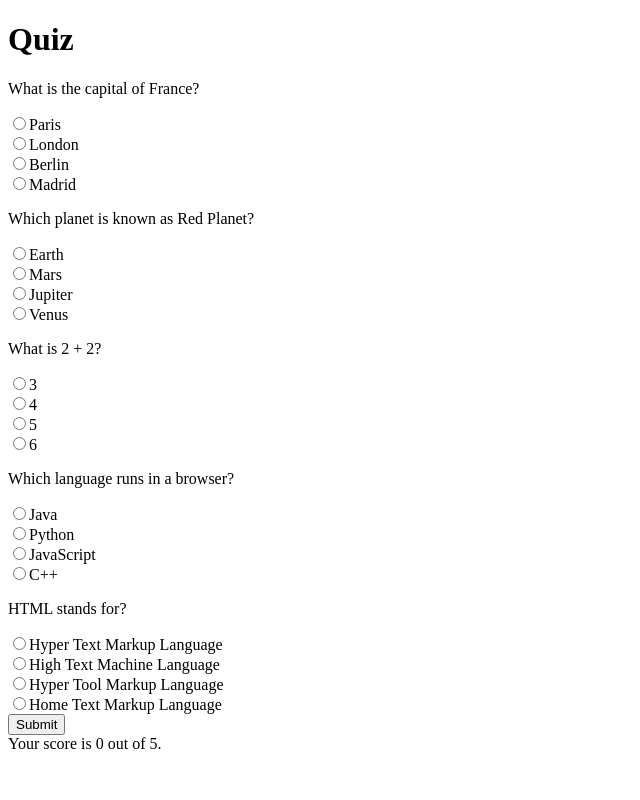
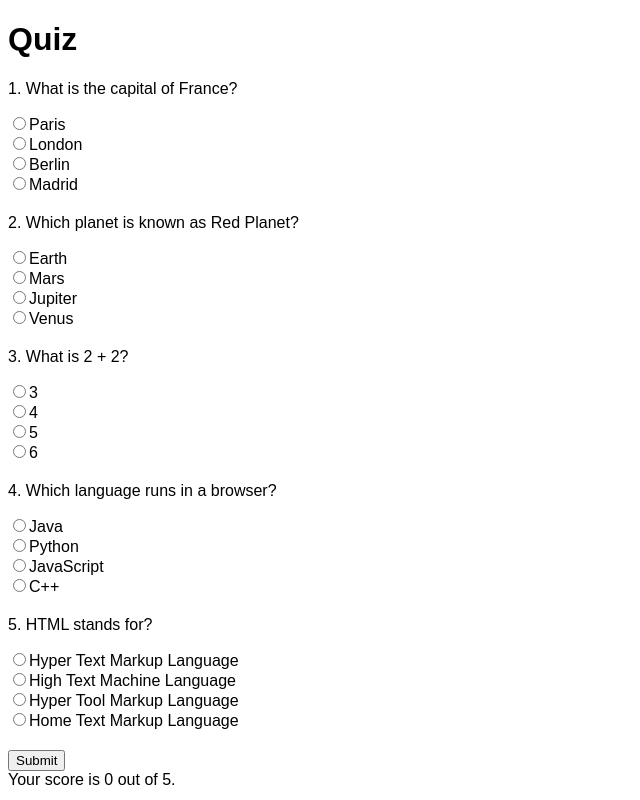
Before and after one commit to acciojob/quiz-with-session-vishalYadav89, a website: page main.html in a window 1280 px wide. Both pictures are taken after a click on the button "Submit". Shown: the whole page, without its empty margins (0-640 px from the left). Drawn offline with Linux system fonts and the light colour scheme.

Commit message:
created a submission

```diff
--- a/script.js
+++ b/script.js
@@ -3,7 +3,6 @@ const submitButton = document.getElementById("submit");
 const scoreElement = document.getElementById("score");
 
 
-// ✅ Questions (must match Cypress expectation)
 const questions = [
   {
     question: "What is the capital of France?",
@@ -38,90 +37,151 @@ const questions = [
 ];
 
 
-// restore progress from session storage
+
+// Load previous progress
 let userAnswers =
   JSON.parse(sessionStorage.getItem("progress")) || [];
 
 
-// show saved score after refresh
-const savedScore = localStorage.getItem("score");
 
-if (savedScore !== null) {
+// Load previous score
+let oldScore = localStorage.getItem("score");
+
+if (oldScore !== null) {
   scoreElement.textContent =
-    `Your score is ${savedScore} out of 5.`;
+    `Your score is ${oldScore} out of 5.`;
 }
 
 
-// save progress
+
+// Save answers
 function saveProgress() {
-  sessionStorage.setItem("progress", JSON.stringify(userAnswers));
+
+  sessionStorage.setItem(
+    "progress",
+    JSON.stringify(userAnswers)
+  );
+
 }
 
 
-// calculate score
-function calculateScore() {
-  let score = 0;
 
-  for (let i = 0; i < questions.length; i++) {
-    if (userAnswers[i] === questions[i].answer) {
-      score++;
-    }
-  }
+// Display questions
+function displayQuestions() {
 
-  return score;
+  questionsElement.innerHTML = "";
+
+
+  questions.forEach((q, index) => {
+
+    const div = document.createElement("div");
+
+
+    const title = document.createElement("p");
+
+    title.textContent =
+      `${index + 1}. ${q.question}`;
+
+
+    div.appendChild(title);
+
+
+
+    q.options.forEach(option => {
+
+      const input = document.createElement("input");
+
+      input.type = "radio";
+      input.name = "question" + index;
+      input.value = option;
+
+
+      if (userAnswers[index] === option) {
+
+        input.checked = true;
+
+      }
+
+
+
+      input.addEventListener(
+        "change",
+        function() {
+
+          userAnswers[index] = option;
+
+          saveProgress();
+
+        }
+      );
+
+
+
+      div.appendChild(input);
+
+      div.appendChild(
+        document.createTextNode(option)
+      );
+
+      div.appendChild(
+        document.createElement("br")
+      );
+
+    });
+
+
+    questionsElement.appendChild(div);
+
+  });
+
 }
 
 
-// render questions
-function renderQuestions() {
+
+// Calculate score
+function calculateScore() {
+
+  let score = 0;
+
+
   questions.forEach((q, index) => {
-    const div = document.createElement("div");
 
-    const p = document.createElement("p");
-    p.textContent = q.question;
+    if (userAnswers[index] === q.answer) {
 
-    div.appendChild(p);
+      score++;
 
-    q.options.forEach(option => {
-      const input = document.createElement("input");
+    }
 
-      input.type = "radio";
-      input.name = `question-${index}`;
-      input.value = option;
+  });
 
-      // ✅ restore checked state (Cypress needs attribute too)
-      if (userAnswers[index] === option) {
-        input.checked = true;
-        input.setAttribute("checked", "true");
-      }
 
-      input.addEventListener("change", () => {
-        userAnswers[index] = option;
-        saveProgress();
+  return score;
 
-        // ensure attribute exists for Cypress
-        input.setAttribute("checked", "true");
-      });
-
-      div.appendChild(input);
-      div.appendChild(document.createTextNode(option));
-      div.appendChild(document.createElement("br"));
-    });
-
-    questionsElement.appendChild(div);
-  });
 }
 
 
-// submit quiz
-submitButton.addEventListener("click", () => {
-  const score = calculateScore();
 
-  scoreElement.textContent = `Your score is ${score} out of 5.`;
+// Submit
+submitButton.addEventListener(
+  "click",
+  function() {
 
-  localStorage.setItem("score", score);
-});
+    const score = calculateScore();
 
 
-// init
-renderQuestions();
+    scoreElement.textContent =
+      `Your score is ${score} out of 5.`;
+
+
+    localStorage.setItem(
+      "score",
+      score
+    );
+
+  }
+);
+
+
+
+// Initial load
+displayQuestions();
--- a/styles.css
+++ b/styles.css
@@ -1 +1,8 @@
 /*  your css code here. If applicable */
+body {
+  font-family: Arial, sans-serif;
+}
+
+#questions div {
+  margin-bottom: 20px;
+}
```
Also changed, not shown: main.html (+5 -0 lines).
